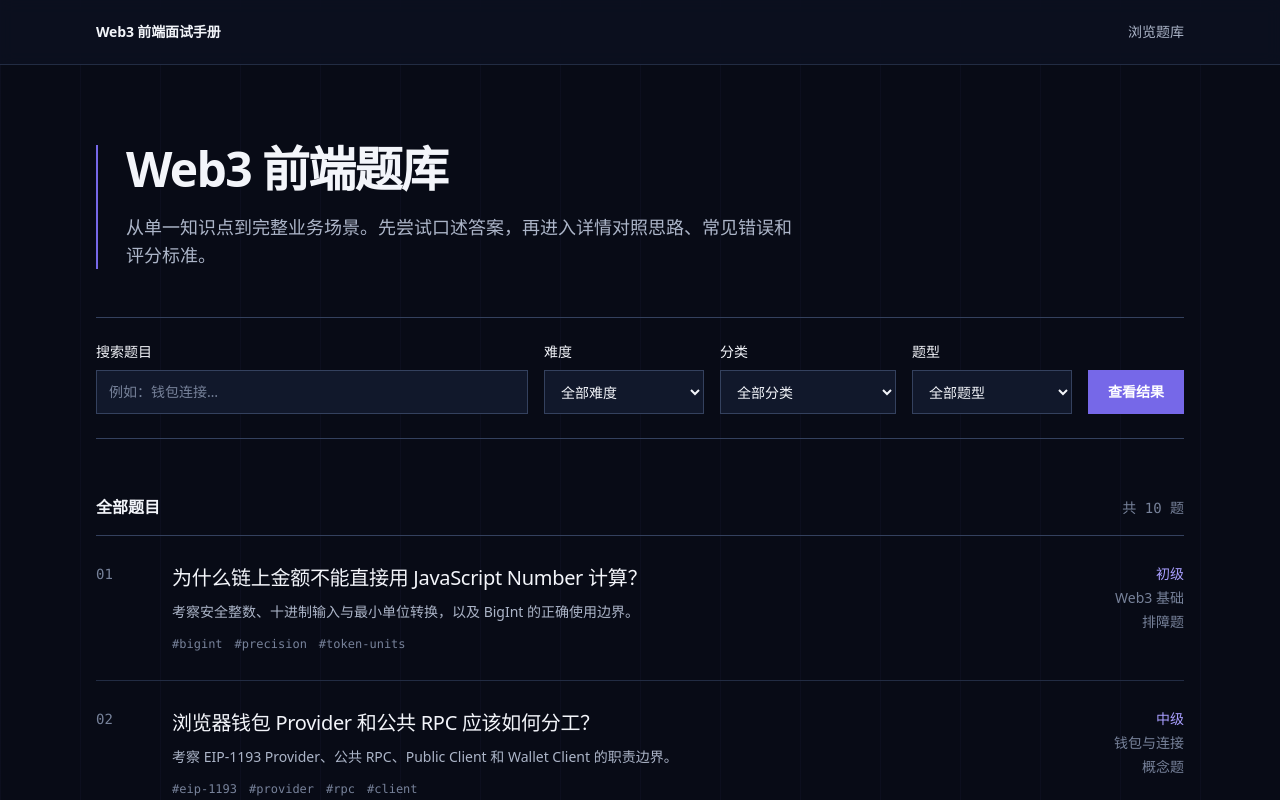
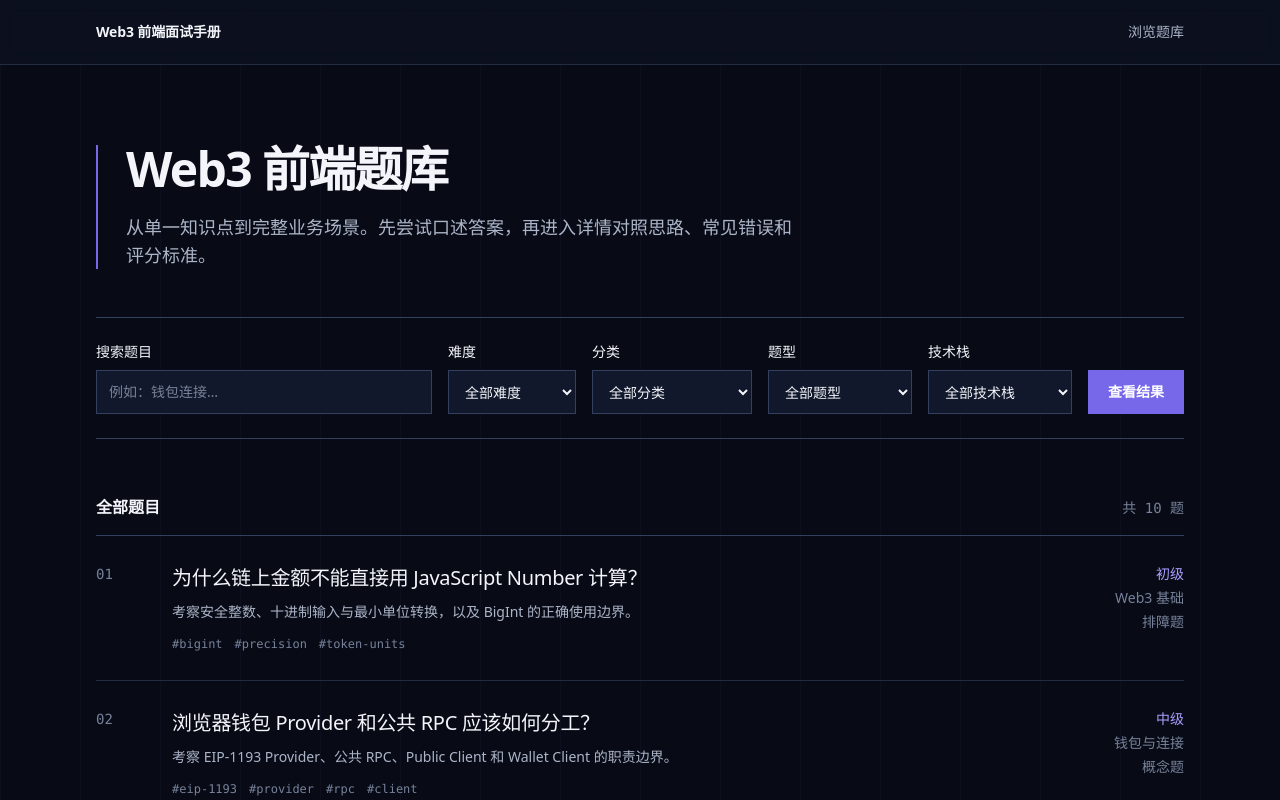
Before and after one commit to Sophran-fbj/web3-frontend-interview, a Next.js app: page /questions in a window 1280 px wide. Shown: the top 800 px of the page. Built offline with nearby package versions, Linux system fonts and the light colour scheme.

Commit message:
feat: 支持按技术栈筛选题目

```diff
--- a/src/app/questions/page.tsx
+++ b/src/app/questions/page.tsx
@@ -45,18 +45,27 @@ export default async function QuestionsPage({
 }: QuestionsPageProps) {
   const params = await searchParams;
   const allQuestions = await getVisibleQuestions();
+  const stacks = Array.from(
+    new Set(
+      allQuestions.flatMap(({ frontmatter }) =>
+        Object.keys(frontmatter.stacks),
+      ),
+    ),
+  ).sort((left, right) => left.localeCompare(right, "en"));
   const filters: QuestionFilters = {
     query: firstParam(params.q)?.trim(),
     difficulty: findOption(firstParam(params.difficulty), difficulties),
     category: findOption(firstParam(params.category), categories),
     questionType: findOption(firstParam(params.type), questionTypes),
+    stack: findOption(firstParam(params.stack), stacks),
   };
   const questions = filterQuestions(allQuestions, filters);
   const hasActiveFilters = Boolean(
     filters.query ||
     filters.difficulty ||
     filters.category ||
-    filters.questionType,
+    filters.questionType ||
+    filters.stack,
   );
 
   return (
@@ -77,7 +86,7 @@ export default async function QuestionsPage({
         <form
           action="/questions"
           method="get"
-          className="mt-12 grid gap-4 border-y border-[var(--line-strong)] py-6 sm:grid-cols-2 lg:grid-cols-[minmax(14rem,1fr)_10rem_11rem_10rem_auto] lg:items-end"
+          className="mt-12 grid gap-4 border-y border-[var(--line-strong)] py-6 sm:grid-cols-2 lg:grid-cols-[minmax(13rem,1fr)_8rem_10rem_9rem_9rem_auto] lg:items-end"
         >
           <label className="block sm:col-span-2 lg:col-span-1">
             <span className="mb-2 block text-sm font-medium text-[var(--text-strong)]">
@@ -142,6 +151,24 @@ export default async function QuestionsPage({
               {questionTypes.map((questionType) => (
                 <option key={questionType} value={questionType}>
                   {questionTypeLabels[questionType]}
+                </option>
+              ))}
+            </select>
+          </label>
+
+          <label className="block">
+            <span className="mb-2 block text-sm font-medium text-[var(--text-strong)]">
+              技术栈
+            </span>
+            <select
+              name="stack"
+              defaultValue={filters.stack ?? ""}
+              className="min-h-11 w-full border border-[var(--line-strong)] bg-[var(--surface)] px-3 text-sm text-[var(--text-strong)] focus-visible:outline-2 focus-visible:outline-offset-2 focus-visible:outline-[var(--accent)]"
+            >
+              <option value="">全部技术栈</option>
+              {stacks.map((stack) => (
+                <option key={stack} value={stack}>
+                  {stack}
                 </option>
               ))}
             </select>
--- a/src/content/question-filter.ts
+++ b/src/content/question-filter.ts
@@ -6,6 +6,7 @@ export type QuestionFilters = {
   difficulty?: QuestionFrontmatter["difficulty"];
   category?: QuestionFrontmatter["category"];
   questionType?: QuestionFrontmatter["questionType"];
+  stack?: string;
 };
 
 function normalize(value: string) {
@@ -31,6 +32,8 @@ export function filterQuestions(
     )
       return false;
 
+    if (filters.stack && !(filters.stack in frontmatter.stacks)) return false;
+
     if (!query) return true;
 
     const searchableText = normalize(
```
Also changed, not shown: 2 other files (tests, documents, lock files or other folders).
